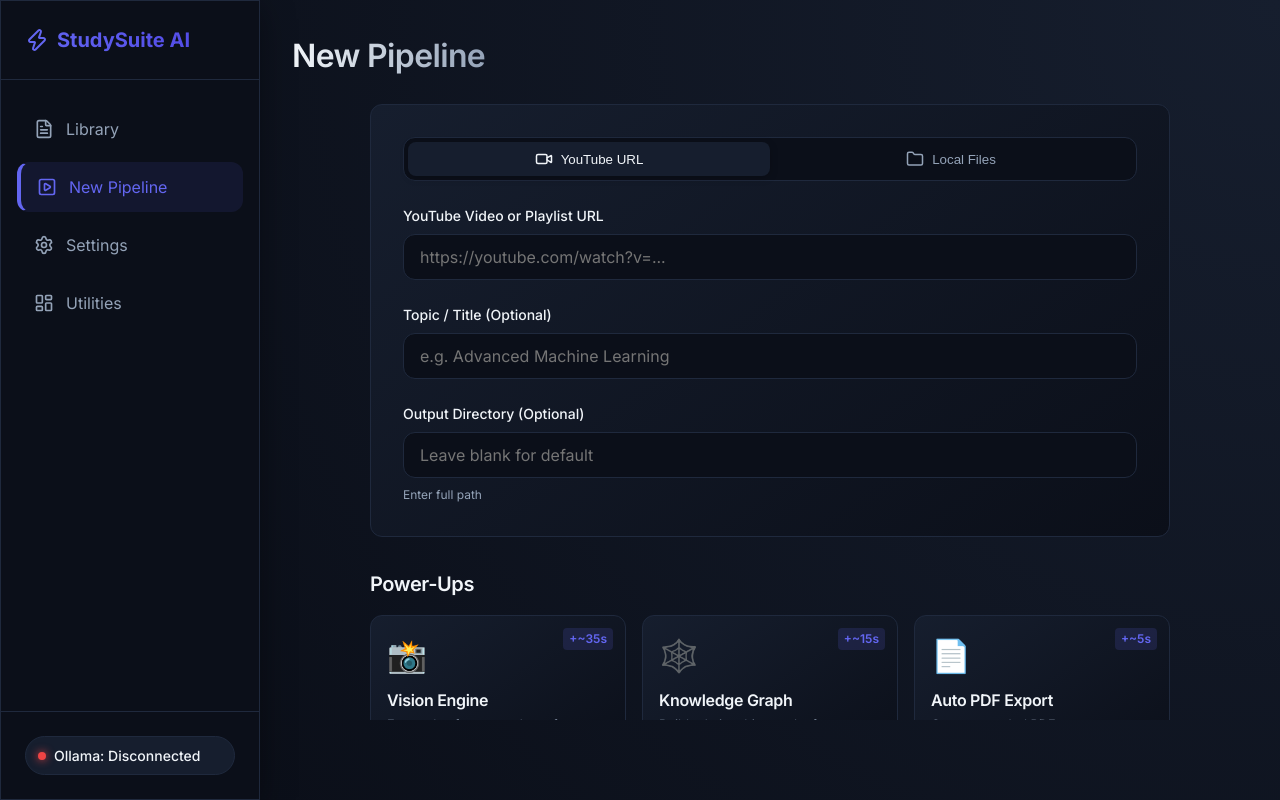
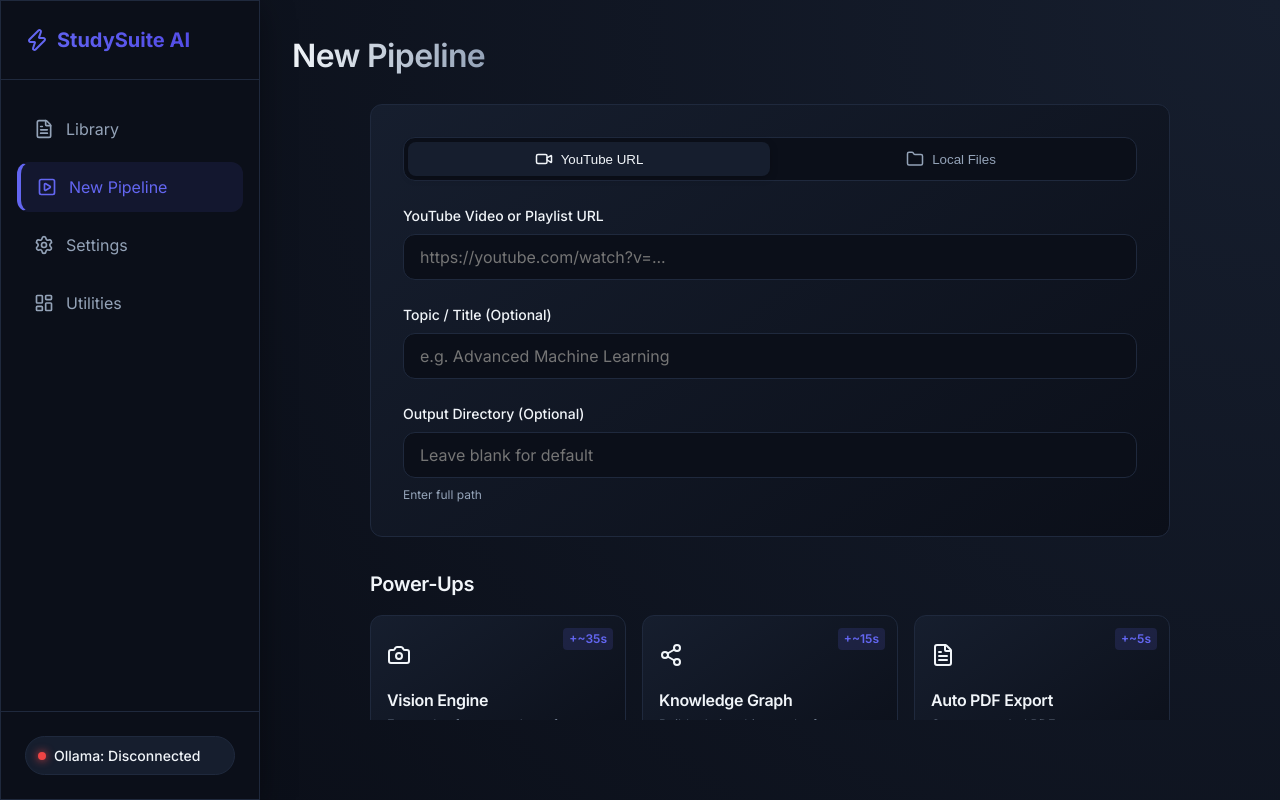
Before and after one commit to rishabhahuja12/youtube-transcript-to-notes, a React app in the folder frontend/: page / in a window 1280 px wide. Built offline with nearby package versions, Linux system fonts and the light colour scheme; no server answers; the HTML template or start-up script is replaced by a standard one.

Commit message:
bring back lucide icons because they look way cleaner

```diff
--- a/frontend/src/components/CourseCard.jsx
+++ b/frontend/src/components/CourseCard.jsx
@@ -27,9 +27,9 @@ const CourseCard = ({ course, onClick }) => {
             <Calendar size={14} /> {date || 'Recent'}
           </span>
           <div className="course-badges">
-            {badges?.vision && <span title="Vision">📸</span>}
-            {badges?.kag && <span title="Knowledge Graph">🕸️</span>}
-            {badges?.pdf && <span title="PDF Notes">📄</span>}
+            {badges?.vision && <Camera size={14} title="Vision" />}
+            {badges?.kag && <Share2 size={14} title="Knowledge Graph" />}
+            {badges?.pdf && <FileText size={14} title="PDF Notes" />}
           </div>
         </div>
       </div>
--- a/frontend/src/pages/NewPipeline.jsx
+++ b/frontend/src/pages/NewPipeline.jsx
@@ -2,7 +2,7 @@ import React, { useState } from 'react';
 import PowerUpCard from '../components/PowerUpCard';
 import { useAppContext } from '../context/AppContext';
 import { startPipeline, connectPipelineWebSocket } from '../utils/api';
-import { Video, Folder, Rocket, AlertCircle } from 'lucide-react';
+import { Video, Folder, Rocket, AlertCircle, Camera, Share2, FileText } from 'lucide-react';
 
 const NewPipeline = () => {
   const { setPipelineStatus, setCurrentScreen, addLog, setPipelineProgress, pipelineStatus, setActiveCourseDir } = useAppContext();
@@ -151,7 +151,7 @@ const NewPipeline = () => {
           <h3>Power-Ups</h3>
           <div className="power-ups-grid">
             <PowerUpCard
-              icon="📸"
+              icon={<Camera size={24} />}
               title="Vision Engine"
               description="Extract keyframes and text from video frames"
               timeHint="~35s"
@@ -159,7 +159,7 @@ const NewPipeline = () => {
               onToggle={() => togglePowerUp('vision')}
             />
             <PowerUpCard
-              icon="🕸️"
+              icon={<Share2 size={24} />}
               title="Knowledge Graph"
               description="Build relationship graphs from entities"
               timeHint="~15s"
@@ -167,7 +167,7 @@ const NewPipeline = () => {
               onToggle={() => togglePowerUp('kag')}
             />
             <PowerUpCard
-              icon="📄"
+              icon={<FileText size={24} />}
               title="Auto PDF Export"
               description="Generate styled PDF notes immediately"
               timeHint="~5s"
```
